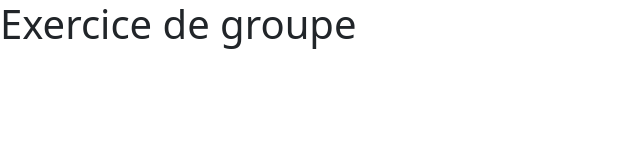
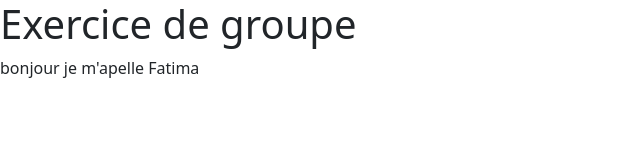
Before and after one commit to Boyer-Corentin/Groupe-3, a plain HTML site: page index.html in a window 1280 px wide. Shown: the whole page, without its empty margins (0-640 px from the left). Drawn offline with nearby package versions, Linux system fonts and the light colour scheme.

Commit message:
application

```diff
--- a/index.html
+++ b/index.html
@@ -14,5 +14,6 @@
   </head>
   <body>
     <h1>Exercice de groupe</h1>
+    bonjour je m'apelle Fatima
   </body>
 </html>
```
